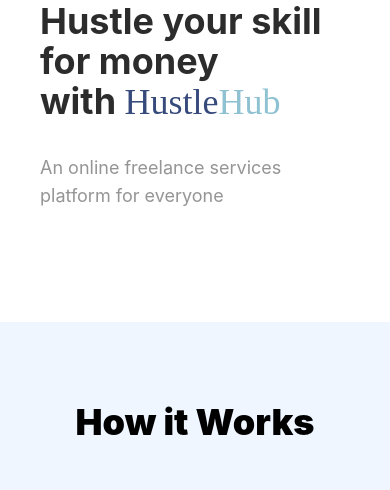
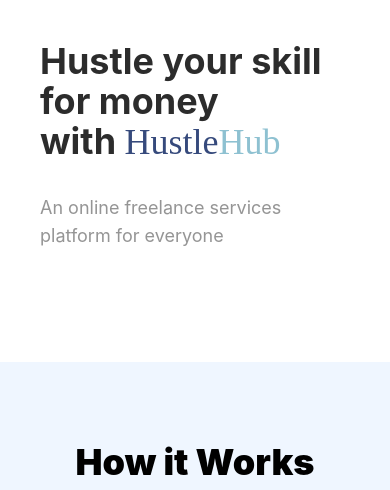
Before and after one commit to ALPHA-GPTK/HustleHub, a PHP site: page / in a window 390 px wide. Shown: the part 247-737 px from the top of the page. Run offline with PHP 8.4, Linux system fonts and the light colour scheme; style sheets or scripts are compiled from the project's sources.

Commit message:
Update index.php

```diff
--- a/index.php
+++ b/index.php
@@ -1,5 +1,5 @@
 <?php require_once "header.php"; ?>
-<main class="flex mx-auto justify-between items-center w-full mb-28">
+<main class="flex mx-auto justify-between items-center w-full mb-28 pt-10 md:pt-0 lg:pt-1 xl:pt-0">
     <div class="tagline px-10 2xl:px-40">
         <div class="mb-8 c-black_100 f-inter-bold text-4xl xl:text-5xl 2xl:text-5xl">Hustle your skill for money <br> with <span class="main-title f-fredokaone-regular">Hustle</span><span class="sub-title f-fredokaone-regular">Hub</span></div>
         <div class="c-black_50 text-lg 2xl:text-2xl">An online freelance services platform for everyone</div>
```
